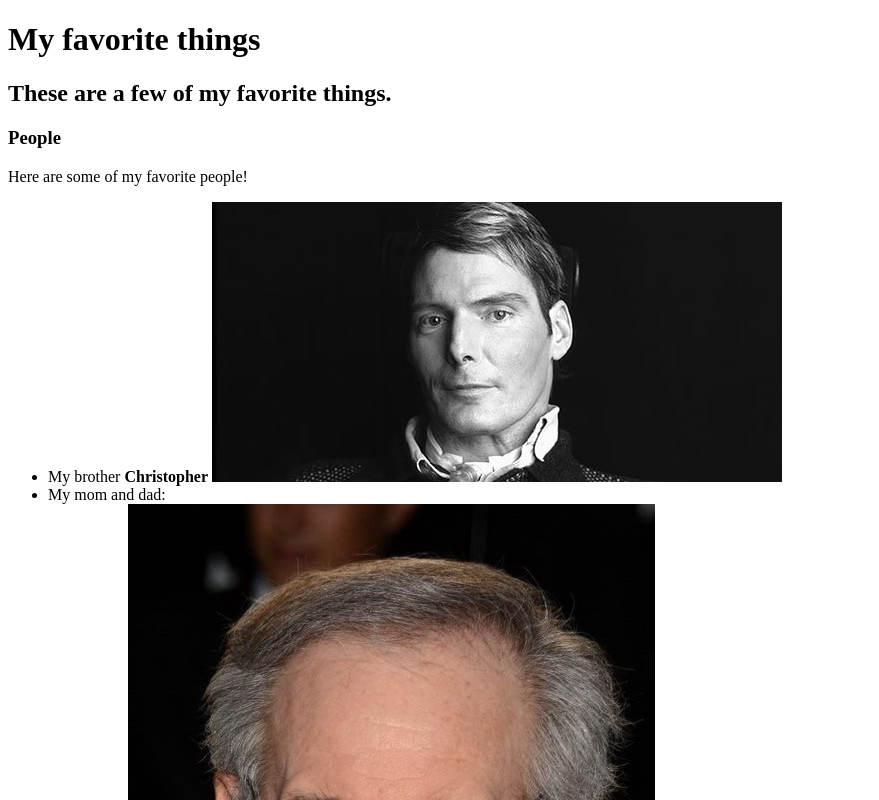
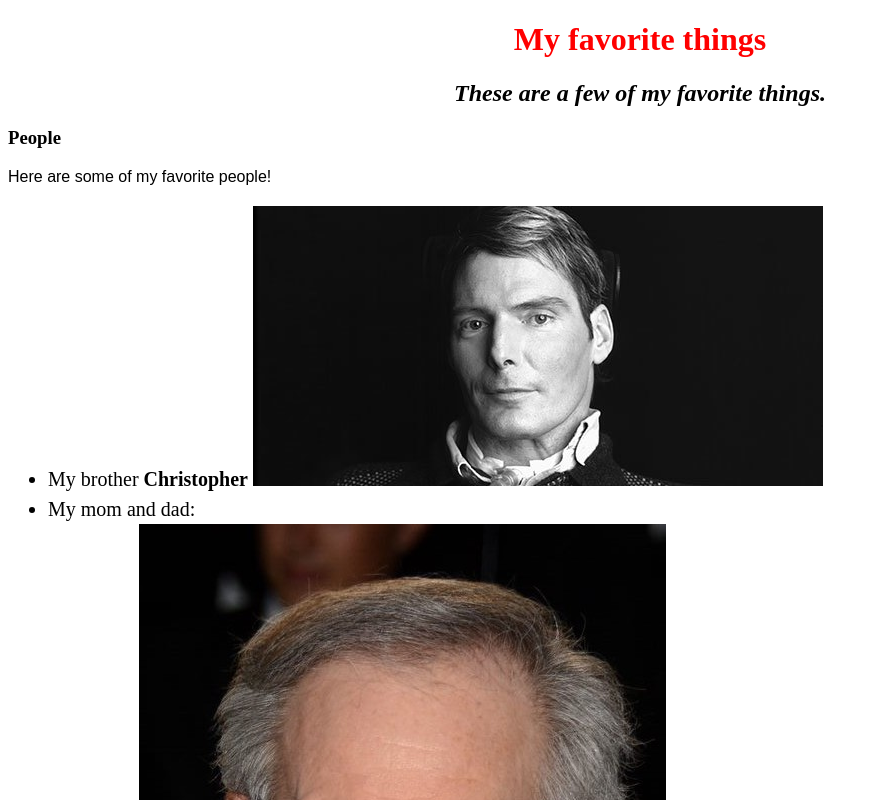
Before and after one commit to achillepoirot/my-first-webpage, a plain HTML site: page index.html in a window 1280 px wide. Shown: the top 800 px of the page, without its empty margins (0-879 px from the left). Drawn offline with Linux system fonts and the light colour scheme.

Commit message:
Rename favorite-things.html to index.html

```diff
--- /dev/null
+++ b/css/styles.css
@@ -0,0 +1,18 @@
+h1 {
+	color: red;
+	text-align: center;
+}
+
+h2 {
+	font-style: italic;
+	text-align: center;
+}
+
+p {
+	font-family: sans-serif;
+}
+
+ul {
+	font-size: 20px;
+	line-height: 30px;
+}
--- a/favorite-things.html
+++ b/index.html
@@ -1,6 +1,7 @@
 <!DOCTYPE html>
 <html>
 <head>
+    <link href="css/styles.css" rel="stylesheet" type="text/css">
 	<title>Michael's favorite things</title>
 </head>
 <body>
```
Also changed, not shown: my-first-webpage.html (+1 -0 lines).
